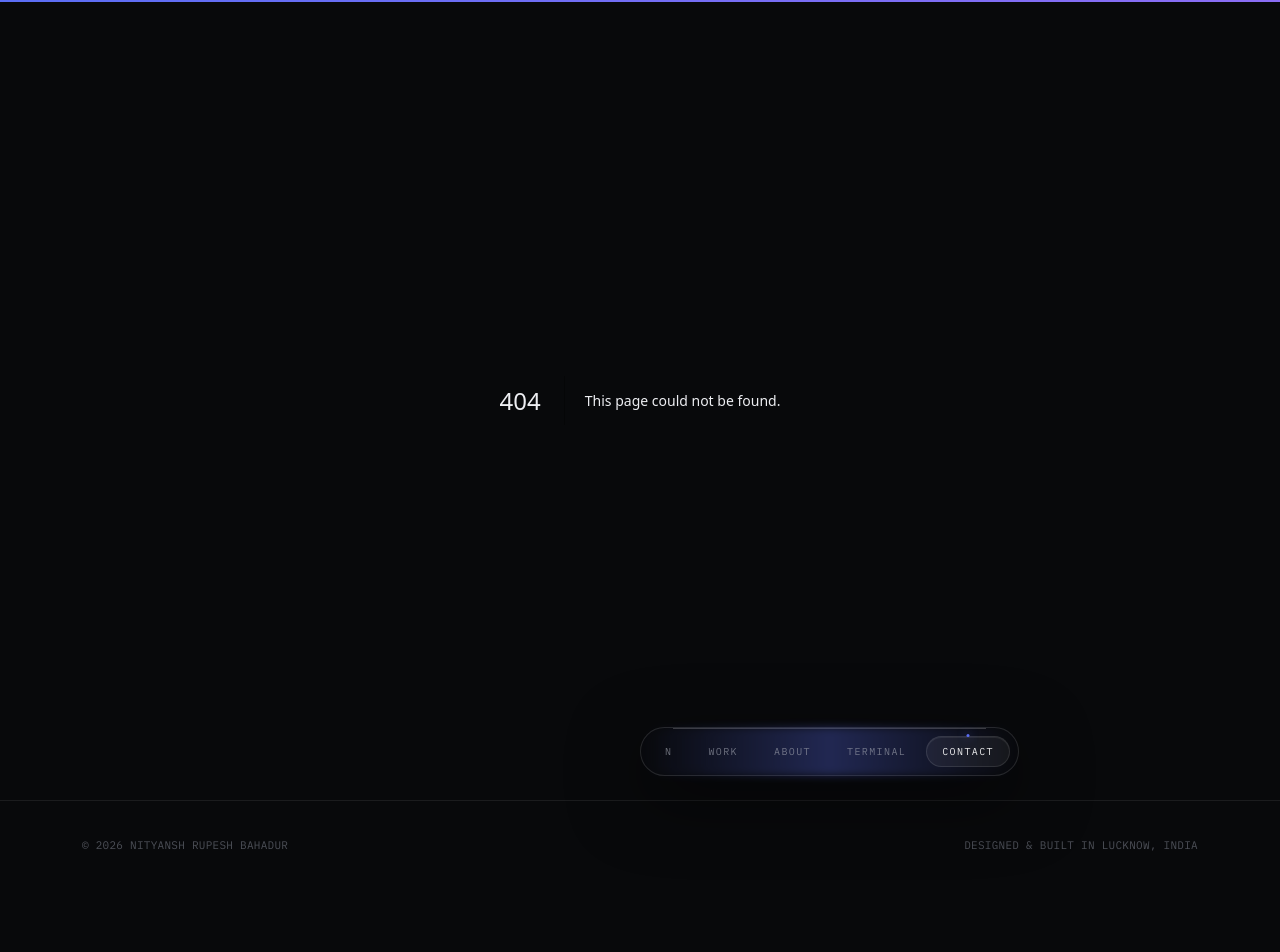
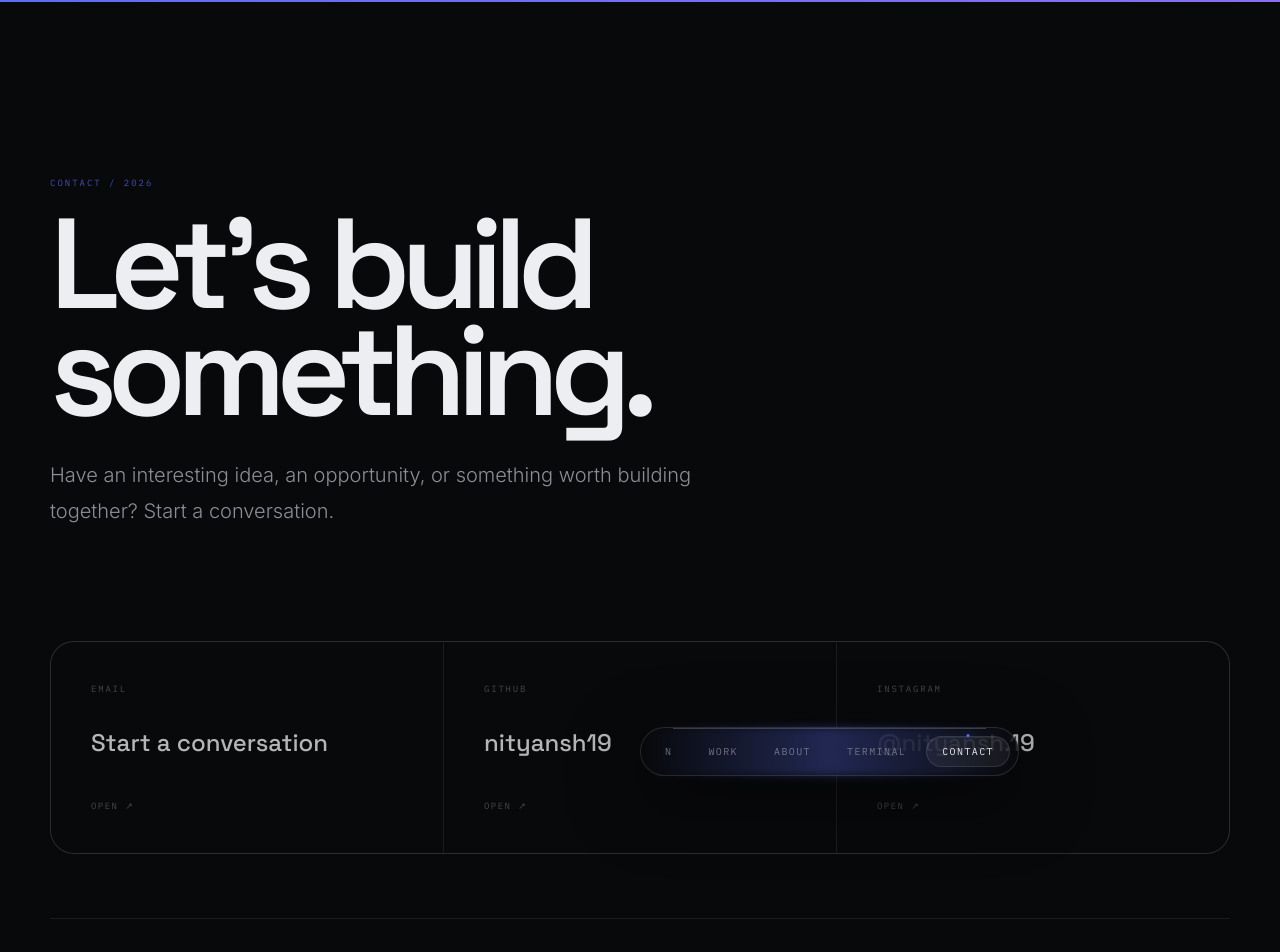
Before and after one commit to nityansh19/nityansh-portfolio, a Next.js app: page /contact in a window 1280 px wide. Before the commit this address had no page. Shown: the top 952 px of the page. Before the commit the page ends 890 px from the top, so only its background shows below. Built offline with nearby package versions, Linux system fonts and the light colour scheme.

Commit message:
feat: add contact page

```diff
--- /dev/null
+++ b/app/contact/page.tsx
@@ -0,0 +1,67 @@
+import type { Metadata } from "next";
+import Link from "next/link";
+
+export const metadata: Metadata = {
+  title: "Contact — Nityansh Rupesh Bahadur",
+  description: "Get in touch with Nityansh for opportunities and collaborations.",
+};
+
+const links = [
+  { label: "Email", value: "Start a conversation", href: "mailto:Nityansh.bahadur1905@gmail.com" },
+  { label: "GitHub", value: "nityansh19", href: "https://github.com/nityansh19" },
+  { label: "Instagram", value: "@nityansh.19", href: "https://instagram.com/nityansh.19" },
+];
+
+export default function ContactPage() {
+  return (
+    <main className="min-h-screen px-6 pb-32 pt-36 sm:px-8 md:pt-44">
+      <div className="mx-auto max-w-[1180px]">
+        <div className="max-w-4xl">
+          <p className="font-mono text-[9px] uppercase tracking-[0.22em] text-accent/70">
+            Contact / 2026
+          </p>
+          <h1 className="mt-5 font-display text-[clamp(3.6rem,10vw,9rem)] font-semibold leading-[0.84] tracking-[-0.075em]">
+            Let&apos;s build
+            <br />
+            something.
+          </h1>
+          <p className="mt-8 max-w-2xl text-lg leading-8 text-ink-dim sm:text-xl sm:leading-9">
+            Have an interesting idea, an opportunity, or something worth
+            building together? Start a conversation.
+          </p>
+        </div>
+
+        <div className="mt-20 grid gap-px overflow-hidden rounded-[24px] border border-white/[0.08] bg-white/[0.08] md:mt-28 md:grid-cols-3">
+          {links.map((link) => (
+            <a
+              key={link.label}
+              href={link.href}
+              target={link.href.startsWith("http") ? "_blank" : undefined}
+              rel={link.href.startsWith("http") ? "noreferrer" : undefined}
+              className="group bg-bg p-8 transition-colors duration-500 hover:bg-white/[0.025] sm:p-10"
+            >
+              <div className="font-mono text-[9px] uppercase tracking-[0.2em] text-white/25">
+                {link.label}
+              </div>
+              <div className="mt-8 font-display text-2xl text-white/70 transition-colors group-hover:text-accent">
+                {link.value}
+              </div>
+              <div className="mt-10 font-mono text-[9px] uppercase tracking-[0.16em] text-white/25 transition-colors group-hover:text-white/55">
+                Open ↗
+              </div>
+            </a>
+          ))}
+        </div>
+
+        <div className="mt-16 flex flex-wrap gap-4 border-t border-line pt-10">
+          <Link href="/projects" className="font-mono text-[9px] uppercase tracking-[0.16em] text-white/35 transition-colors hover:text-accent">
+            View projects ↗
+          </Link>
+          <Link href="/about" className="font-mono text-[9px] uppercase tracking-[0.16em] text-white/35 transition-colors hover:text-accent">
+            About me ↗
+          </Link>
+        </div>
+      </div>
+    </main>
+  );
+}
```
